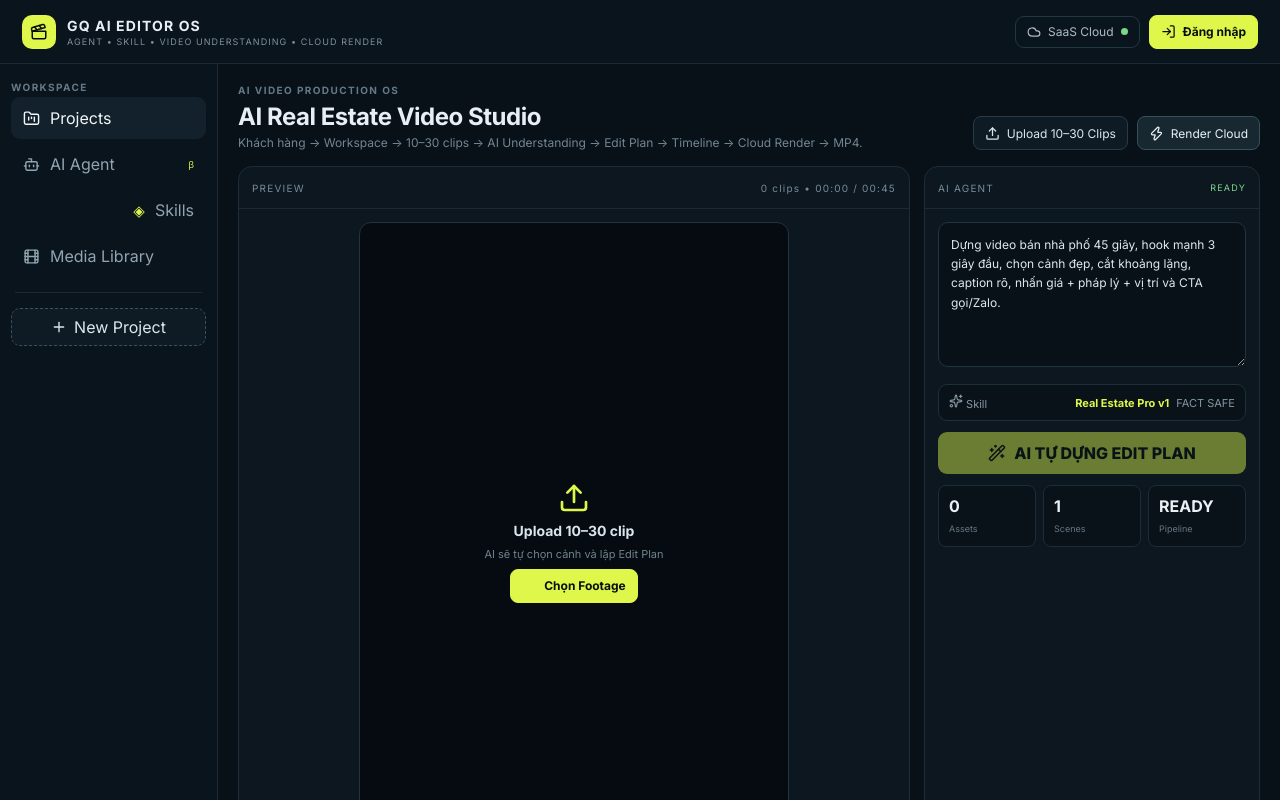
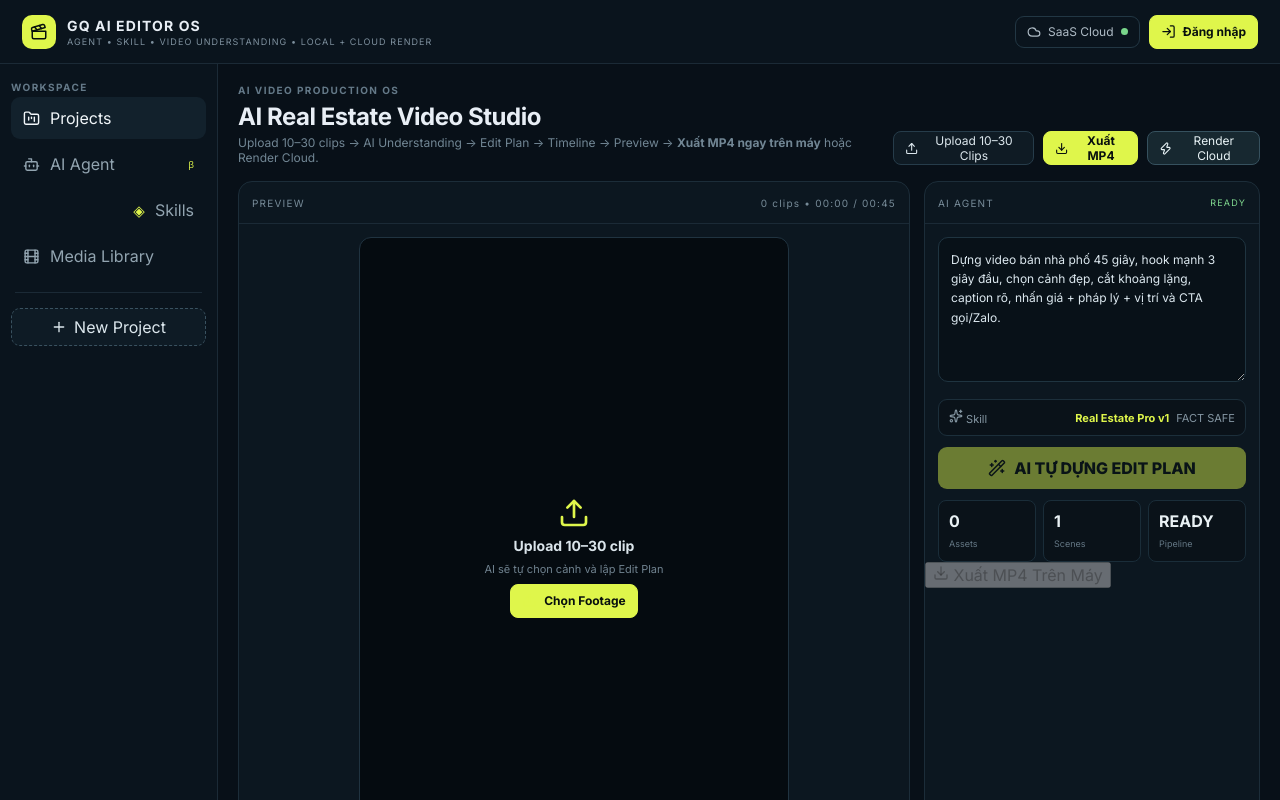
Before and after one commit to truonggiang2511a-droid/Videoeditortruonggiang, a React (Vite) app: page / in a window 1280 px wide. Shown: the top 800 px of the page. Built offline with nearby package versions, Linux system fonts and the light colour scheme; no server answers.

Commit message:
feat: enable local MP4 export in AI editor

```diff
--- a/src/SaaSApp.jsx
+++ b/src/SaaSApp.jsx
@@ -5,6 +5,7 @@ import {
 } from 'lucide-react';
 import { sampleVideoFrames, buildSmartCuts } from './lib/scene-intelligence';
 import { makeClip } from './lib/editor-engine';
+import { renderTimelineToMp4 } from './lib/local-render';
 import {
   createAgentPlan, createProject, createRenderJob, getUser, listProjectAssets,
   listProjects, signIn, signOut, subscribeRenderJob, uploadAsset,
@@ -49,6 +50,7 @@ export default function SaaSApp() {
   const [busy, setBusy] = useState(false);
   const [uploadProgress, setUploadProgress] = useState(0);
   const [outputUrl, setOutputUrl] = useState('');
+  const [localOutputUrl, setLocalOutputUrl] = useState('');
   const [authOpen, setAuthOpen] = useState(false);
   const [authMode, setAuthMode] = useState('login');
   const [email, setEmail] = useState('');
@@ -68,8 +70,9 @@ export default function SaaSApp() {
 
   useEffect(() => () => {
     if (videoUrl) URL.revokeObjectURL(videoUrl);
+    if (localOutputUrl) URL.revokeObjectURL(localOutputUrl);
     if (unsubscribeRef.current) unsubscribeRef.current();
-  }, [videoUrl]);
+  }, [videoUrl, localOutputUrl]);
 
   const pct = useMemo(() => duration ? (current / duration) * 100 : 0, [current, duration]);
 
@@ -103,7 +106,10 @@ export default function SaaSApp() {
       setFiles(list); setFile(first);
       if (videoUrl) URL.revokeObjectURL(videoUrl);
       setVideoUrl(URL.createObjectURL(first));
-      setNotice('Đang ở Demo/Guest mode. Đăng nhập để lưu 10–30 clip lên cloud và render server.');
+      setPlan(null);
+      setClips(starterClips(45));
+      setLocalOutputUrl('');
+      setNotice(`Đang ở Demo/Guest mode. Đã nhận ${list.length} clip; có thể xuất MP4 ngay trên máy.`);
       return;
     }
     setBusy(true);
@@ -125,8 +131,9 @@ export default function SaaSApp() {
       setClips(starterClips(45));
       setCurrent(0);
       setDuration(45);
+      setLocalOutputUrl('');
       setStatus('ready');
-      setNotice(`Đã upload ${uploaded.length} clip lên Cloud Storage.`);
+      setNotice(`Đã upload ${uploaded.length} clip lên Cloud Storage. Có thể AI dựng rồi Xuất MP4 trực tiếp trên máy.`);
     } catch (error) {
       console.error(error);
       setNotice(error.message || 'Upload cloud thất bại.');
@@ -182,12 +189,51 @@ export default function SaaSApp() {
       setDuration(finalDuration);
       setPlan(enriched);
       setStatus('ready');
-      setNotice(`AI hoàn tất: ${finalCuts.length} cảnh • ${fmt(finalDuration)} • đã gắn storage_path cho Render Worker.`);
+      setLocalOutputUrl('');
+      setNotice(`AI hoàn tất: ${finalCuts.length} cảnh • ${fmt(finalDuration)} • timeline sẵn sàng để preview / xuất MP4.`);
     } catch (error) {
       console.error(error);
       setStatus('failed');
       setNotice(error.message || 'AI Agent chưa chạy được.');
     } finally { setBusy(false); }
+  };
+
+  const exportLocal = async () => {
+    if (!files.length || busy) return setNotice('Upload footage trước.');
+    const scenes = plan?.scenes?.length
+      ? plan.scenes
+      : clips.map((c) => ({ assetId: c.assetId, start: c.sourceStart, end: c.sourceEnd, role: c.sceneType }));
+    if (!scenes.length) return setNotice('Chưa có scene để xuất. Hãy chạy AI Tự Dựng trước.');
+
+    setBusy(true);
+    setStatus('exporting');
+    setProgress(0);
+    try {
+      const blob = await renderTimelineToMp4({
+        files,
+        scenes,
+        assets,
+        width: 1080,
+        height: 1920,
+        crf: 22,
+        onProgress: setProgress,
+        onStage: setNotice,
+      });
+      const url = URL.createObjectURL(blob);
+      setLocalOutputUrl((previous) => {
+        if (previous) URL.revokeObjectURL(previous);
+        return url;
+      });
+      setStatus('completed');
+      setProgress(100);
+      setNotice('Xuất MP4 hoàn tất. Video 9:16 1080×1920 đã sẵn sàng để tải xuống.');
+    } catch (error) {
+      console.error(error);
+      setStatus('failed');
+      setNotice(error.message || 'Xuất MP4 trên trình duyệt thất bại. Hãy thử clip ngắn hơn hoặc ít scene hơn.');
+    } finally {
+      setBusy(false);
+    }
   };
 
   const render = async () => {
@@ -234,7 +280,7 @@ export default function SaaSApp() {
 
   return <div className="os-app">
     <header className="os-topbar">
-      <div className="os-brand"><div className="os-logo"><Clapperboard size={18}/></div><div><b>GQ AI EDITOR OS</b><span>AGENT • SKILL • VIDEO UNDERSTANDING • CLOUD RENDER</span></div></div>
+      <div className="os-brand"><div className="os-logo"><Clapperboard size={18}/></div><div><b>GQ AI EDITOR OS</b><span>AGENT • SKILL • VIDEO UNDERSTANDING • LOCAL + CLOUD RENDER</span></div></div>
       <div className="os-top-actions"><div className="workspace-pill"><Cloud size={14}/><span>{hasSupabase ? 'SaaS Cloud' : 'Demo Mode'}</span><i/></div>{user ? <><span className="user-pill">{user.email}</span><button className="os-btn ghost" onClick={async () => { await signOut(); setUser(null); }}><LogOut size={15}/></button></> : <button className="os-btn primary" onClick={() => setAuthOpen(true)}><LogIn size={15}/> Đăng nhập</button>}</div>
     </header>
 
@@ -251,7 +297,7 @@ export default function SaaSApp() {
       </aside>
 
       <main className="os-main">
-        <section className="os-head"><div><div className="eyebrow">AI VIDEO PRODUCTION OS</div><h1>AI Real Estate Video Studio</h1><p>Khách hàng → Workspace → 10–30 clips → AI Understanding → Edit Plan → Timeline → Cloud Render → MP4.</p></div><div className="head-actions"><button className="os-btn ghost" onClick={() => inputRef.current?.click()}><Upload size={15}/> Upload 10–30 Clips</button><button className="os-btn render" onClick={render}><Zap size={15}/> {status === 'rendering' ? `Render ${progress}%` : 'Render Cloud'}</button></div></section>
+        <section className="os-head"><div><div className="eyebrow">AI VIDEO PRODUCTION OS</div><h1>AI Real Estate Video Studio</h1><p>Upload 10–30 clips → AI Understanding → Edit Plan → Timeline → Preview → <b>Xuất MP4 ngay trên máy</b> hoặc Render Cloud.</p></div><div className="head-actions"><button className="os-btn ghost" onClick={() => inputRef.current?.click()}><Upload size={15}/> Upload 10–30 Clips</button><button className="os-btn primary" disabled={busy || !files.length} onClick={exportLocal}><Download size={15}/> {status === 'exporting' ? `Xuất ${progress}%` : 'Xuất MP4'}</button><button className="os-btn render" disabled={busy} onClick={render}><Zap size={15}/> {status === 'rendering' ? `Cloud ${progress}%` : 'Render Cloud'}</button></div></section>
 
         <section className="os-grid">
           <div className="preview-card">
@@ -270,7 +316,11 @@ export default function SaaSApp() {
             <div className="upload-meter">{busy && uploadProgress > 0 && <><span>Cloud Upload {uploadProgress}%</span><div><i style={{ width: `${uploadProgress}%` }}/></div></>}</div>
             <button className="agent-run" disabled={busy || !file} onClick={analyzeAndPlan}><WandSparkles size={18}/>{busy ? 'ĐANG XỬ LÝ…' : 'AI TỰ DỰNG EDIT PLAN'}</button>
             <div className="agent-metrics"><div><b>{assets.length || files.length}</b><span>Assets</span></div><div><b>{clips.length}</b><span>Scenes</span></div><div><b>{status === 'completed' ? 'DONE' : status.toUpperCase()}</b><span>Pipeline</span></div></div>
-            {outputUrl && <a className="download-output" href={outputUrl} target="_blank" rel="noreferrer"><Download size={16}/> Mở / tải MP4 đã render</a>}
+            <div className="output-actions">
+              <button className="download-output" disabled={busy || !files.length} onClick={exportLocal}><Download size={16}/> Xuất MP4 Trên Máy</button>
+              {localOutputUrl && <a className="download-output success" href={localOutputUrl} download="gq-ai-real-estate.mp4"><Download size={16}/> Tải MP4</a>}
+            </div>
+            {outputUrl && <a className="download-output" href={outputUrl} target="_blank" rel="noreferrer"><Cloud size={16}/> Mở / tải MP4 Cloud</a>}
           </div>
         </section>
 
@@ -283,7 +333,7 @@ export default function SaaSApp() {
           </div></div>
         </section>
 
-        <div className="pipeline-strip"><span><CheckCircle2/> Upload</span><span>→</span><span><Sparkles/> Understanding</span><span>→</span><span><Bot/> Agent</span><span>→</span><span><Film/> Edit Plan</span><span>→</span><span><Clapperboard/> Render Worker</span><span>→</span><span><Download/> MP4</span></div>
+        <div className="pipeline-strip"><span><CheckCircle2/> Upload</span><span>→</span><span><Sparkles/> Understanding</span><span>→</span><span><Bot/> Agent</span><span>→</span><span><Film/> Edit Plan</span><span>→</span><span><Clapperboard/> Local / Cloud Render</span><span>→</span><span><Download/> MP4</span></div>
       </main>
     </div>
 
```
